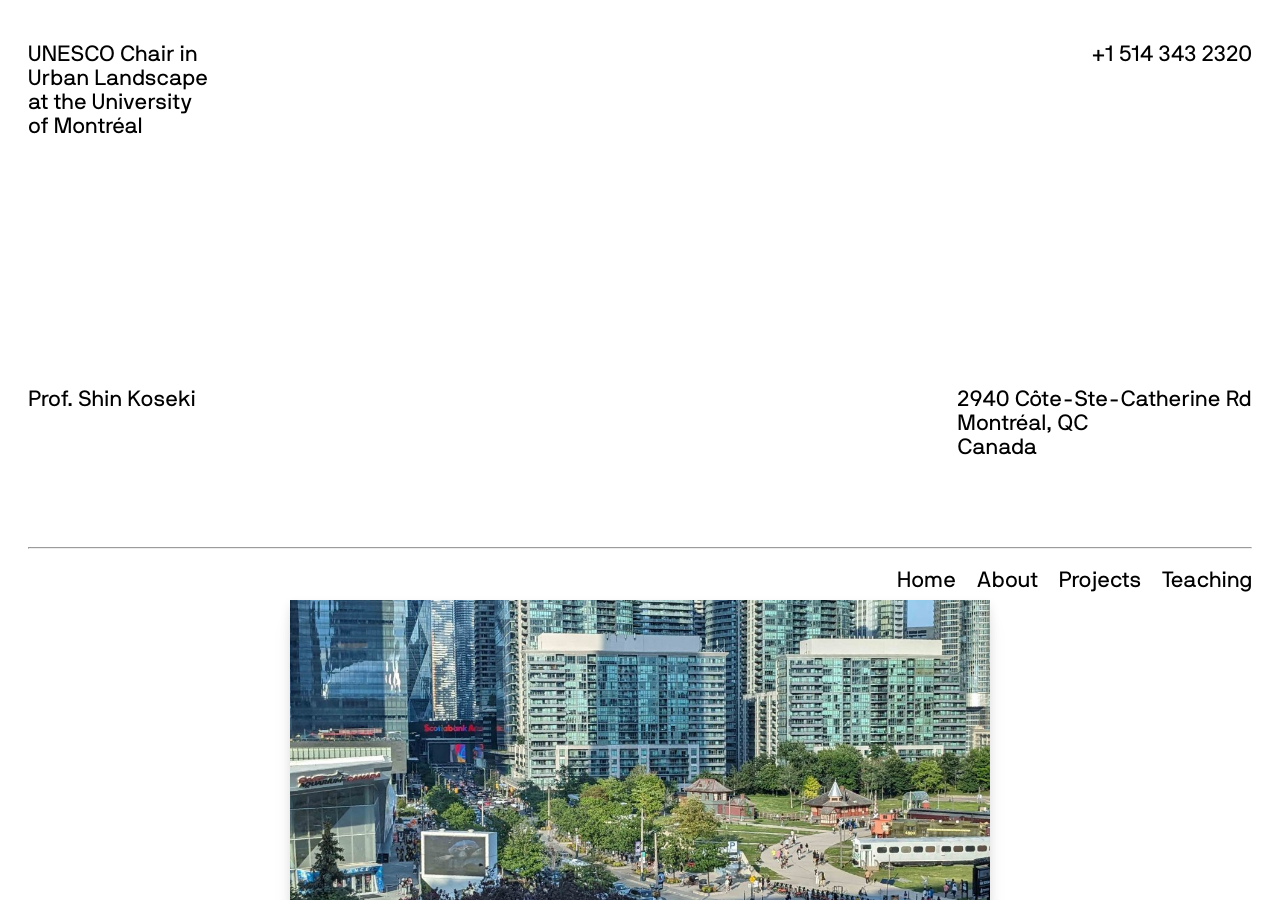
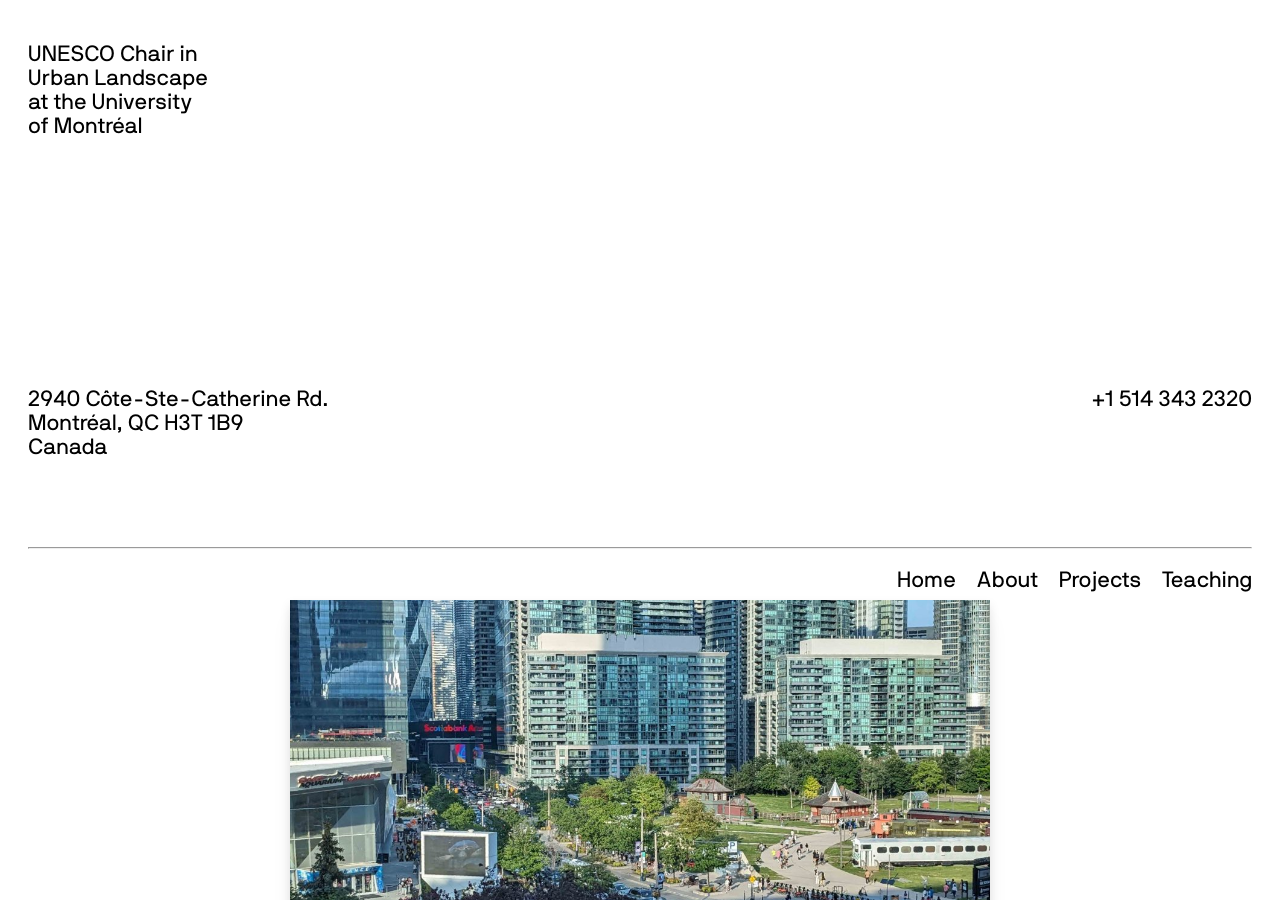
Before and after one commit to CUPUM/cupum.github.io, a Jekyll site: the page built from _posts/2024-02-01-insight_into_report.md, in a window 1280 px wide and 900 px high. Built offline with Jekyll 4.4.1, drawn with Linux system fonts in a browser that asks for light colours.

Commit message:
Reorganizing contacts

```diff
--- a/_includes/contact.html
+++ b/_includes/contact.html
@@ -1,20 +1,18 @@
 <div id=my_contact>
-<div id="name_twitter">
   <p class="alignleft">{{ "UNESCO Chair in<br>Urban Landscape<br>at the University<br>of Montréal" }}</p>
-<div id="phone_email">
-  <p class="alignright"><a class={{ "mobilesOnly" }} href={{ "tel:+15143432320>+1 514 343 2320" }}</a></p>
+
   <div style="clear: both;"></div>
 
+  <span class="a"></span>
 
-
-<span class="a"></span>
   <div>
     <p class="alignleft"><a
-href={{ "https://unesco-paysage.umontreal.ca" }}>{{ "Prof. Shin Koseki " }}</a></p>
-  <p class="alignright"><a
-href={{ "https://maps.app.goo.gl/Z7w1NWhM6WJec78J9?g_st=ic" }}>{{ "2940 Côte-Ste-Catherine Rd<br>Montréal, QC<br>Canada" }}
+  href={{ "https://maps.app.goo.gl/Z7w1NWhM6WJec78J9?g_st=ic" }}>{{ "2940 Côte-Ste-Catherine Rd.<br>Montréal, QC  H3T 1B9<br>Canada" }}
+    </a></p>
+    <p class="alignright"><a class={{ "mobilesOnly" }} href={{ "tel:+15143432320>+1 514 343 2320" }}
     </a></p>
    </div>
+
   <div style="clear: both;"></div>
   <span class="b"></span>
 
```
Lines whose indentation alone changed are shown as unchanged.
